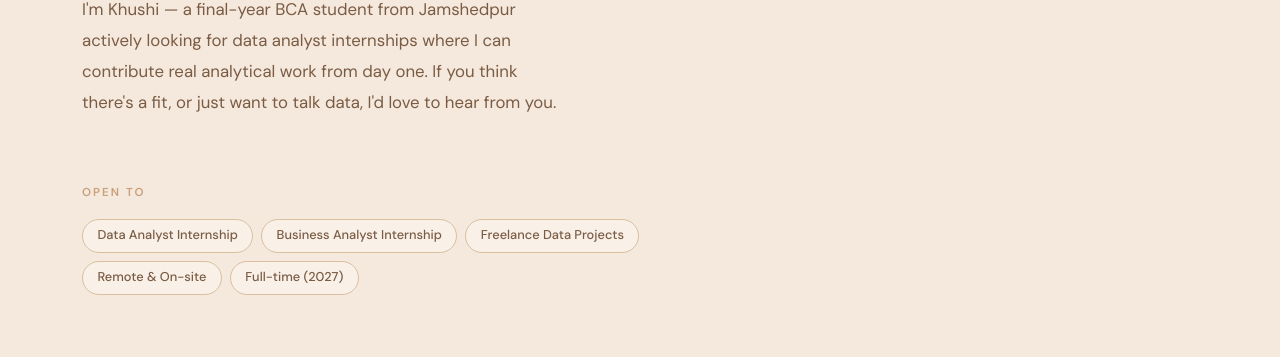
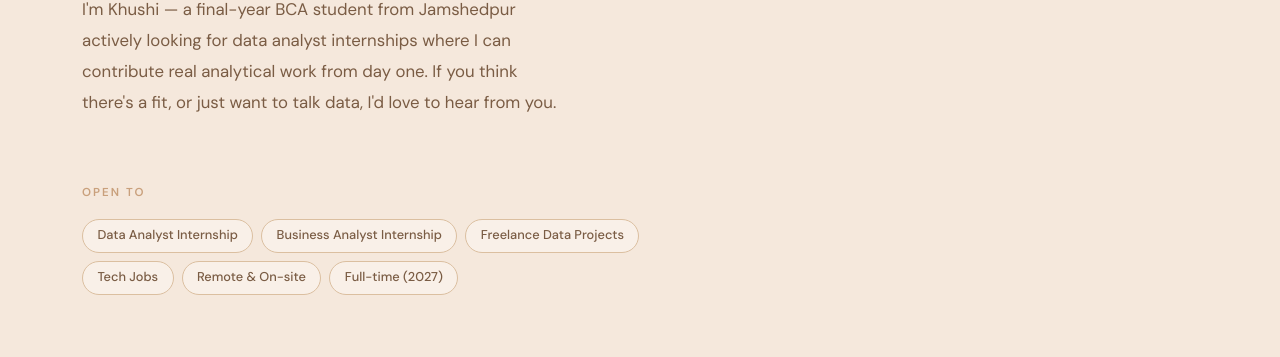
Before and after one commit to KhushiKumari-27/Khushi-Kumari, a plain HTML site: page contact.html in a window 1280 px wide. Shown: the part 411-768 px from the top of the page. Drawn offline with Linux system fonts and the light colour scheme.

Commit message:
Add 'Tech Jobs' to opportunities list

```diff
--- a/contact.html
+++ b/contact.html
@@ -200,6 +200,7 @@
               <span class="opp-tag" role="listitem">Data Analyst Internship</span>
               <span class="opp-tag" role="listitem">Business Analyst Internship</span>
               <span class="opp-tag" role="listitem">Freelance Data Projects</span>
+              <span class="opp-tag" role="listitem">Tech Jobs</span>
               <span class="opp-tag" role="listitem">Remote &amp; On-site</span>
               <span class="opp-tag" role="listitem">Full-time (2027)</span>
             </div>
```
